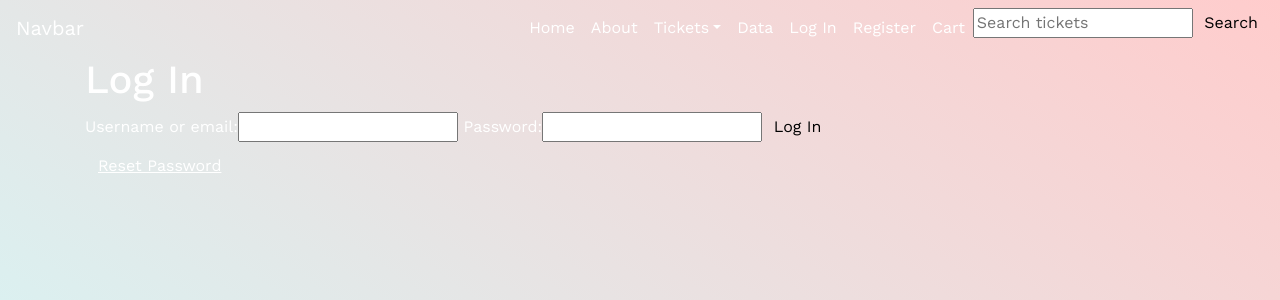
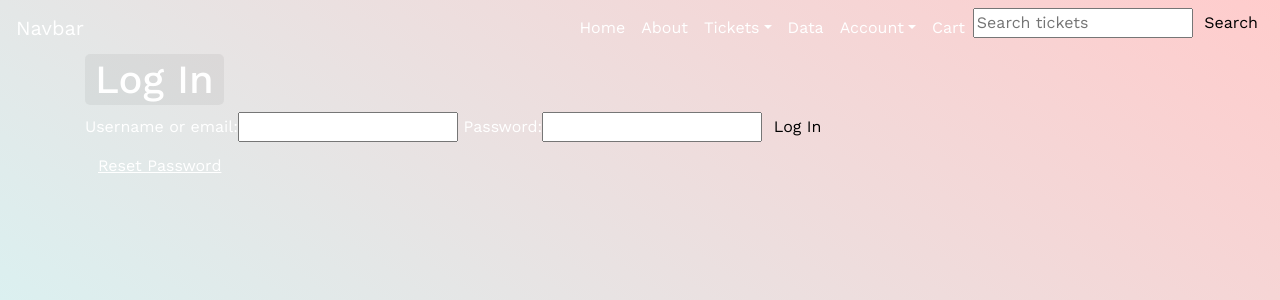
Before and after one commit to jamesahorne/milestone-4, a Django app: page /accounts/login/ in a window 1280 px wide. Shown: the top 300 px of the page. Run offline with Django 3.2, Linux system fonts and the light colour scheme; some libraries are stand-ins or nearby versions.

Commit message:
Add account nav dropdown and style h1

```diff
--- a/templates/base.html
+++ b/templates/base.html
@@ -35,14 +35,18 @@
                         </div>
                     </li>
                     <li class="nav-item"><a class="nav-link {% block data_active %}{% endblock %}" href="{% url 'data' %}"><i class="far fa-chart-bar"></i> Data</a></li>
-
-                    {% if user.is_authenticated %}
-                    <li class="nav-item"><a class="nav-link {% block profile_active %}{% endblock %}" href="{% url 'profile' %}"><i class="fas fa-user"></i> Profile</a></li>
-                    <li class="nav-item"><a class="nav-link" href="{% url 'logout' %}"><i class="fas fa-sign-out-alt"></i> Log Out</a></li>
-                    {% else %}
-                    <li class="nav-item"><a class="nav-link {% block login_active %}{% endblock %}" href="{% url 'login' %}"><i class="fas fa-sign-in-alt"></i> Log In</a></li>
-                    <li class="nav-item"><a class="nav-link {% block registration_active %}{% endblock %}" href="{% url 'registration' %}"><i class="fas fa-user-plus"></i> Register</a></li>
-                    {% endif %}
+                    <li class="nav-item dropdown">
+                        <a class="nav-link dropdown-toggle" data-toggle="dropdown" href="#" role="button" aria-haspopup="true" aria-expanded="false"><i class="fas fa-user"></i> Account</a>
+                        <div class="dropdown-menu">
+                            {% if user.is_authenticated %}
+                            <a class="dropdown-item {% block profile_active %}{% endblock %}" href="{% url 'profile' %}"> Profile</a>
+                            <a class="dropdown-item" href="{% url 'logout' %}"> Log Out</a>
+                            {% else %}
+                            <a class="dropdown-item {% block login_active %}{% endblock %}" href="{% url 'login' %}"> Log In</a>
+                            <a class="dropdown-item {% block registration_active %}{% endblock %}" href="{% url 'registration' %}"> Register</a>
+                            {% endif %}
+                        </div>
+                    </li>
                     <li class="nav-item">
                         <a class="nav-link {% block cart_active %}{% endblock %}" href="{% url 'view_cart' %}">
                             <i class="fas fa-shopping-cart"></i> Cart
@@ -74,9 +78,11 @@
         {% endif %}
 
 
-        <h1>
+
+        <h1><span class="black-background">
             {% block page_header %}{% endblock %}
-        </h1>
+        </span></h1>
+
 
 
         {% block content %}{% endblock %}
```
